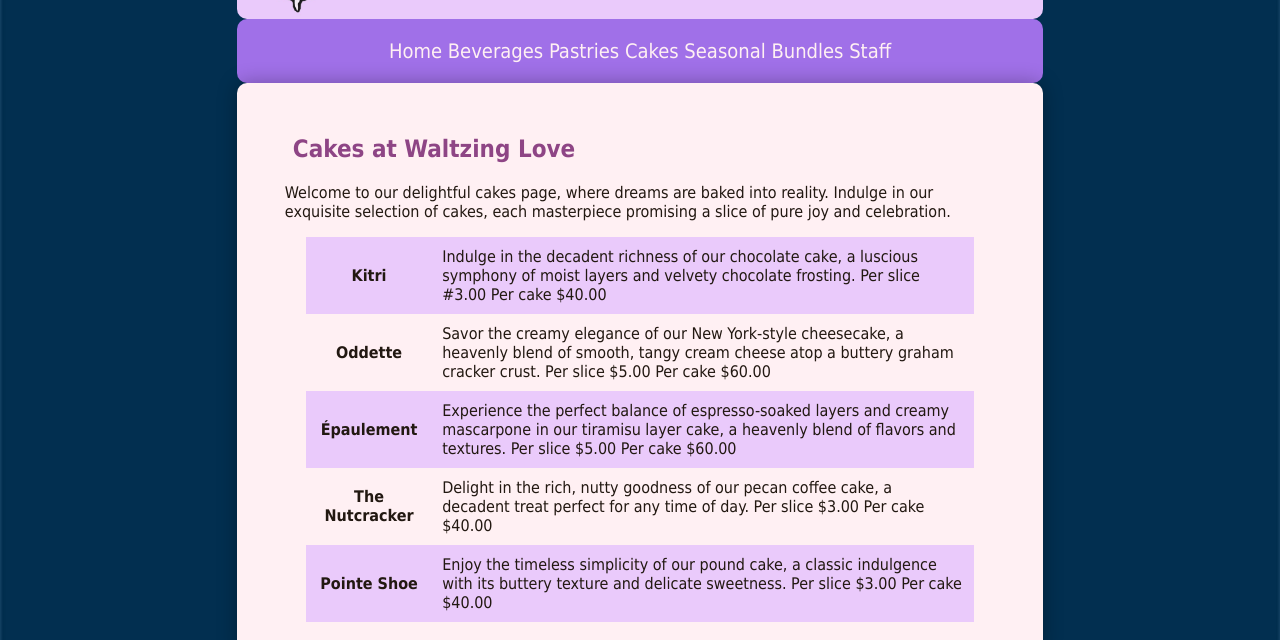
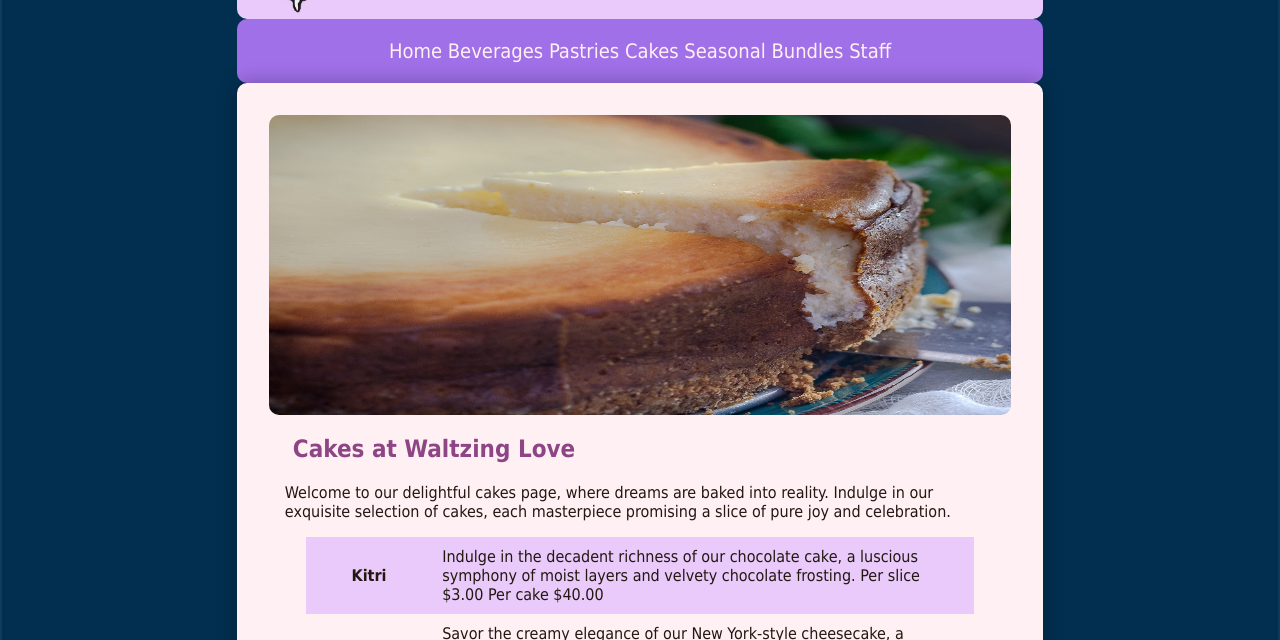
Before and after one commit to cnorred1/Waltzing-Love-Bakery, a plain HTML site: page cakes.html in a window 1280 px wide. Shown: the part 160-800 px from the top of the page. Drawn offline with Linux system fonts and the light colour scheme.

Commit message:
Finish cakes.html
Added the image under the header to finish off the page and adjusted the size of the image within the css so the image was not smooshed

```diff
--- a/cakes.html
+++ b/cakes.html
@@ -27,7 +27,7 @@
 <table>
 <tr>
 <th>Kitri</th>
-<td>Indulge in the decadent richness of our chocolate cake, a luscious symphony of moist layers and velvety chocolate frosting. Per slice #3.00 Per cake $40.00 </td></tr>
+<td>Indulge in the decadent richness of our chocolate cake, a luscious symphony of moist layers and velvety chocolate frosting. Per slice $3.00 Per cake $40.00 </td></tr>
 
 <tr><th>Oddette </th>
 <td>Savor the creamy elegance of our New York-style cheesecake, a heavenly blend of smooth, tangy cream cheese atop a buttery graham cracker crust. Per slice $5.00 Per cake $60.00</td></tr>
--- a/waltzinglove.css
+++ b/waltzinglove.css
@@ -130,6 +130,16 @@ img {
   border-radius: 10px;
 }
 
+#cheesecakecakes {
+  height: 300px;
+  background-image: url("cheesecake.jpg");
+  background-repeat: no-repeat;
+  background-size: 900px 350px;
+  background-position: center;
+  border-radius: 10px;
+}
+
+
 
 
 #mobile { display: inline; }
```
Also changed, not shown: cheesecake.jpg (added).
